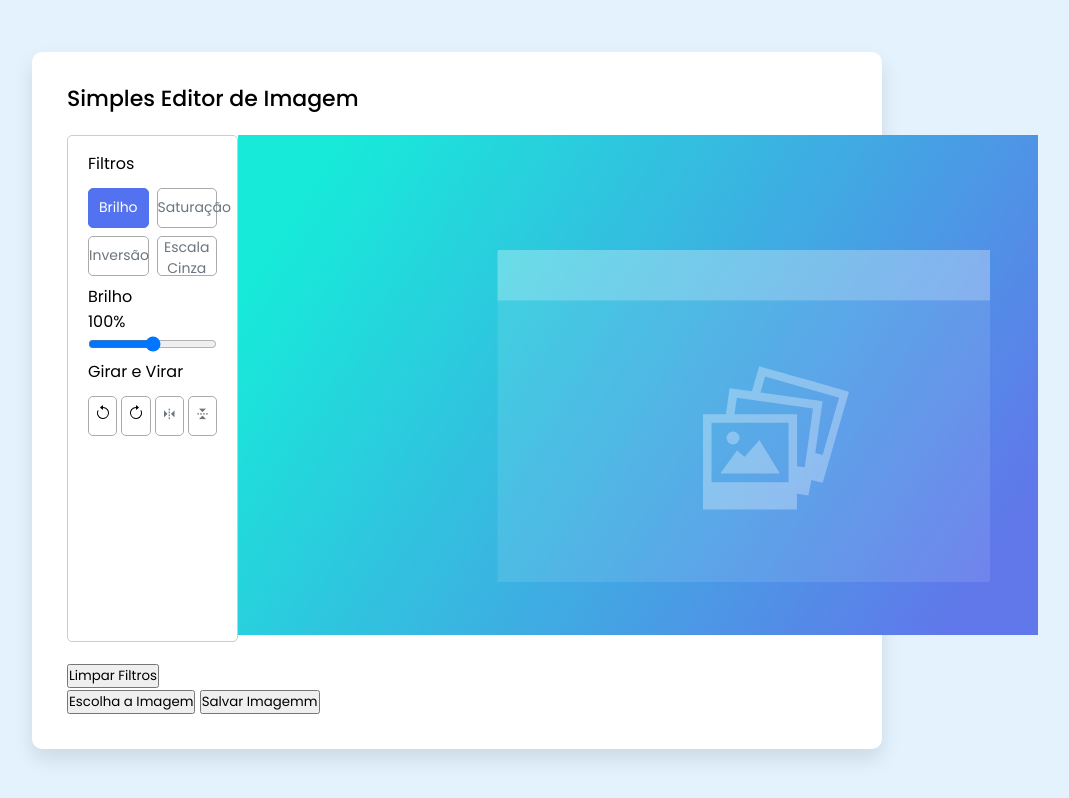
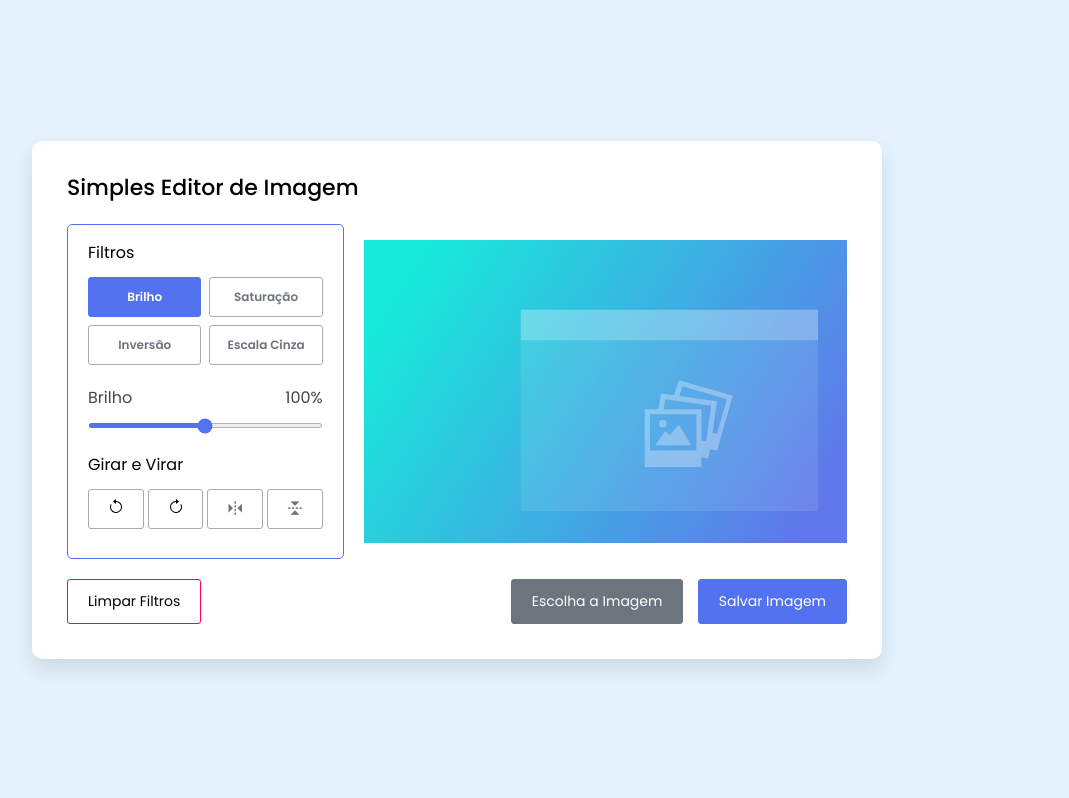
Before and after one commit to curioussdev/Image-Editor, a plain HTML site: page index.html in a window 1280 px wide. Shown: the whole page, without its empty margins (183-1252 px from the left). Drawn offline with nearby package versions, Linux system fonts and the light colour scheme.

Commit message:
style done

```diff
--- a/index.html
+++ b/index.html
@@ -42,14 +42,14 @@
                 </div>
             </div>
             <div class="preview-img">
-                <img style="width: 100vh;" src="assets/img/image-placeholder.svg" alt="preview-img">
+                <img src="assets/img/image-placeholder.svg" alt="preview-img">
             </div>
         </div>
         <div class="controls">
             <button class="reset-filters">Limpar Filtros</button>
             <div class="row">
                 <button class="choose-img">Escolha a Imagem</button>
-                <button class="save-img">Salvar Imagemm</button>
+                <button class="save-img">Salvar Imagem</button>
             </div>
         </div>
     </div>
--- a/style.css
+++ b/style.css
@@ -38,7 +38,7 @@ body{
 .wrapper .editor-panel{
     width: 280px;
     border-radius: 5px;
-    border: 1px solid #ccc;
+    border: 1px solid #5372F0;
     padding: 15px 20px;
 
 }
@@ -47,17 +47,18 @@ body{
     font-size: 16px;
     margin-bottom: 12px;
 }
-.editor-panel .options{
+.editor-panel .options, .controls{
     display: flex;
     flex-wrap: wrap;
     justify-content: space-between;
 }
 .editor-panel button{
     height: 40px;
-    font-size: 14px;
+    font-size: 12px;
+    font-weight: bold;
     color: #6C757D;
     margin-bottom: 8px;
-    border-radius: 5px;
+    border-radius: 3px;
     background: #fff;
     border: 1px solid #aaa;
 }
@@ -72,6 +73,93 @@ body{
     background: #5372F0;
     border-color: #5372F0;
 }
+.editor-panel .slider{
+    margin-top: 12px;
+}
+.filter .slider .filter-info{
+    display: flex;
+    color: #464646;
+    justify-content: space-between;
+}
+.filter .slider input{
+    width: 100%;
+    height: 5px;
+    accent-color: #5372F0 ;
+}
 .editor-panel .rotate button{
     width: calc(100% / 4 - 3px);
 }
+.editor-panel .rotate{
+    margin-top: 17px;
+}
+.rotate button:nth-child(3),
+.rotate button:nth-child(4){
+    font-size: 18px;
+}
+.wrapper .preview-img{
+    margin-left: 20px;
+    flex-grow: 1;
+    display: flex;
+    align-items: center;
+    justify-content: center;
+}
+.preview-img img{
+    max-width: 490px;
+    max-height: 335px;
+    width: 100%;
+    height: 100%;
+    object-fit: contain;
+
+}
+.controls button{
+    padding: 11px 20px;
+    font-size: 14px;
+    border-radius: 3px;
+    background: #fff;
+    color: #fff ;
+
+}
+.controls .reset-filters{
+    background-color: transparent;
+    border: 1px solid #ff0251;
+    color: #000;
+    transition: .3s;
+
+}
+
+  .controls .reset-filters:hover {
+    animation: pulse 1s infinite;
+    transition: .3s;
+    background: #ff0000;
+    color: #fff;
+  }
+  @keyframes pulse {
+    0% {
+      transform: scale(1);
+    }
+    70% {
+      transform: scale(.9);
+    }
+      100% {
+      transform: scale(1);
+    }
+  }
+
+  .controls .choose-img{
+    background: #6C757D;
+    border: 1px solid #6C757D;
+    margin-right: 10px;
+  }
+  .controls .choose-img:hover{
+    background: #464646;
+  }
+
+  .controls .save-img {
+    background: #5372F0;
+    border: 1px solid #5372F0;
+  }
+  .controls .save-img:hover{
+    background: #213aa0;
+  }
+
+  /*REPONSIVE*/
```
